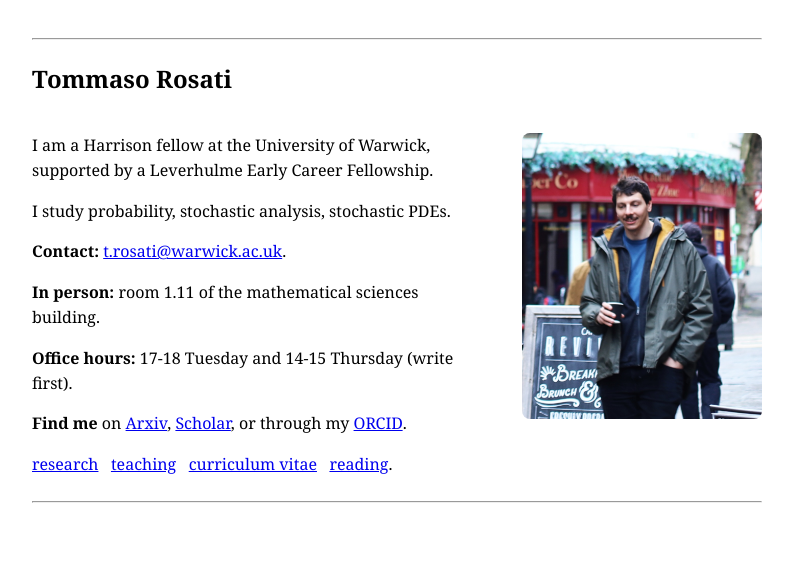
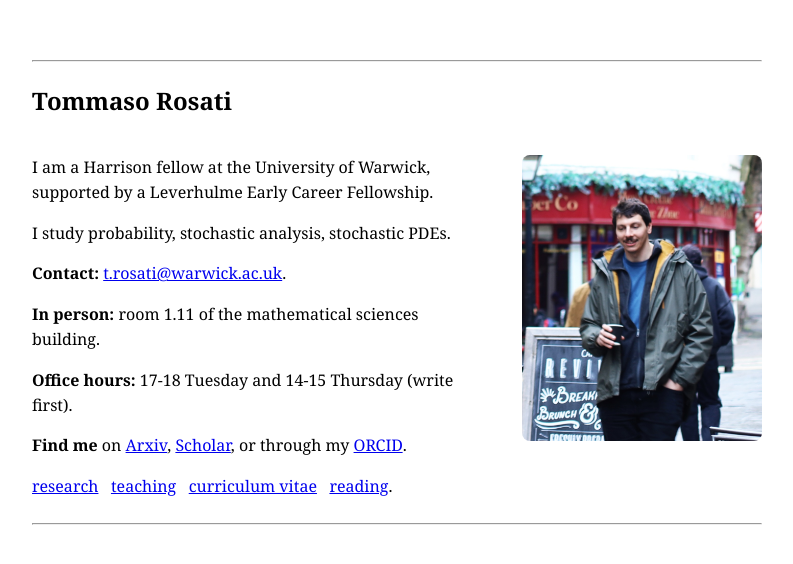
Before and after one commit to rosati-tom/rosati-tom.github.io, a Jekyll site: the page built from index.md, in a window 1280 px wide. Shown: the top 564 px of the page, without its empty margins (243-1036 px from the left). Built offline with Jekyll 4.4.1, drawn with Linux system fonts in a browser that asks for light colours; some web fonts are replaced; our own code applies the rules of GitHub Pages for plain Markdown files.

Commit message:
More space at the top

```diff
--- a/assets/style.css
+++ b/assets/style.css
@@ -9,7 +9,8 @@
 
 .container {
   max-width: 730px;
-  margin: 38px auto;
+  margin: 60px auto 38px;   /* more space on top */
+  /*margin: 38px auto;*/
   padding: 0 16px;
   font-family: Georgia, "Times New Roman", Times, serif;
   line-height: 1.55;
```
